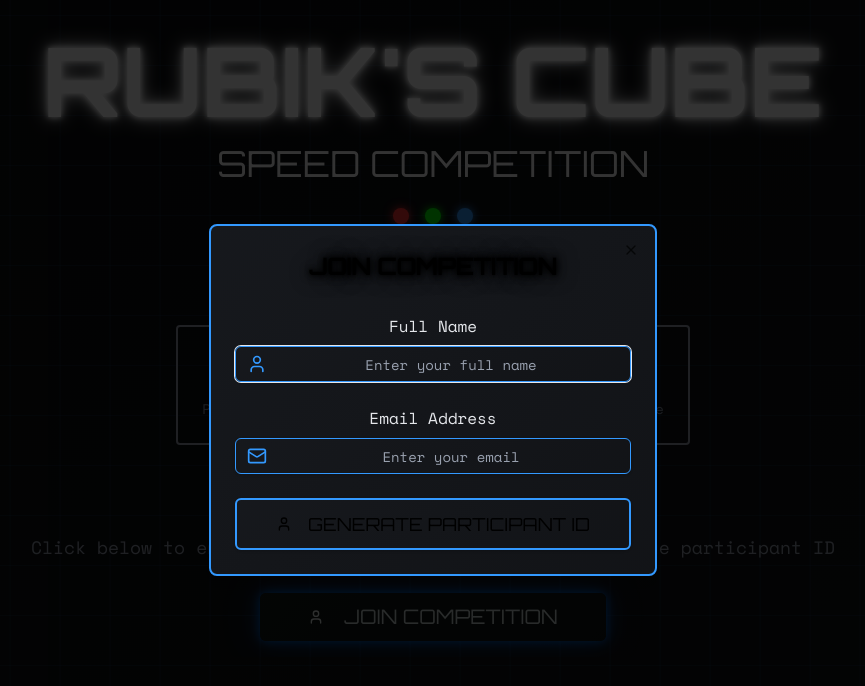
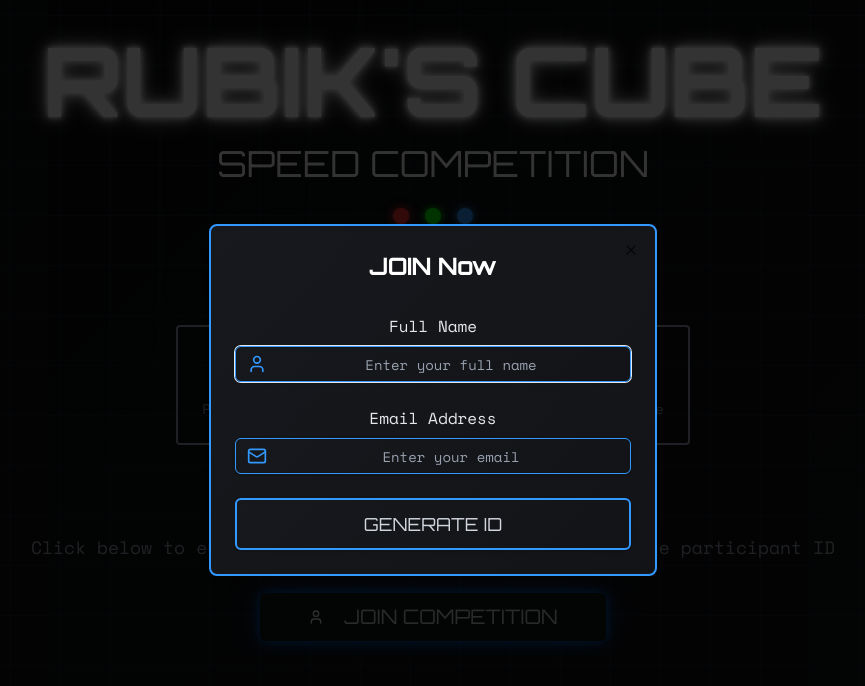
Before and after one commit to setif-developers-group/rubik_cube_leaderboard, a React (Vite) app in the folder frontend/: page / in a window 1280 px wide. Both pictures are taken after a click on the button "JOIN COMPETITION". Shown: the top 686 px of the page, without its empty margins (207-1072 px from the left). Built offline with nearby package versions, Linux system fonts and the light colour scheme.

Commit message:
Update ParticipantDetailsModal.jsx

```diff
--- a/frontend/src/components/ParticipantDetailsModal.jsx
+++ b/frontend/src/components/ParticipantDetailsModal.jsx
@@ -45,8 +45,8 @@
         }}
       >
         <DialogHeader>
-          <DialogTitle className="text-center font-arcade text-2xl text-neon-white text-neon mb-4">
-             JOIN COMPETITION
+          <DialogTitle className="text-center font-arcade text-2xl text-white  mb-4">
+             JOIN Now
           </DialogTitle>
         </DialogHeader>
 
@@ -112,10 +112,9 @@
                 GENERATING ID...
               </>
             ) : (
-              <>
-                <User className="w-5 h-5 mr-2" />
-                GENERATE PARTICIPANT ID
-              </>
+
+               <p className="text-gray-300">GENERATE ID</p>
+
             )}
           </Button>
         </form>
```
